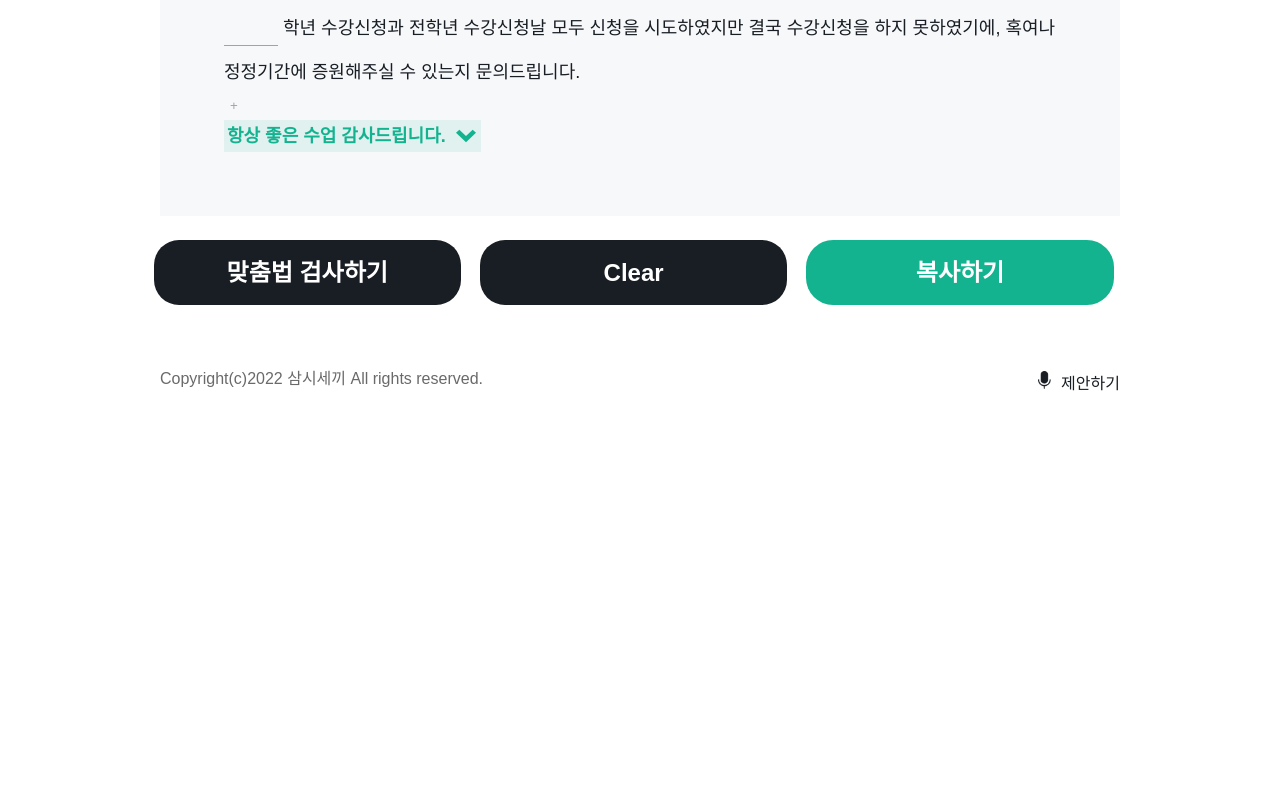
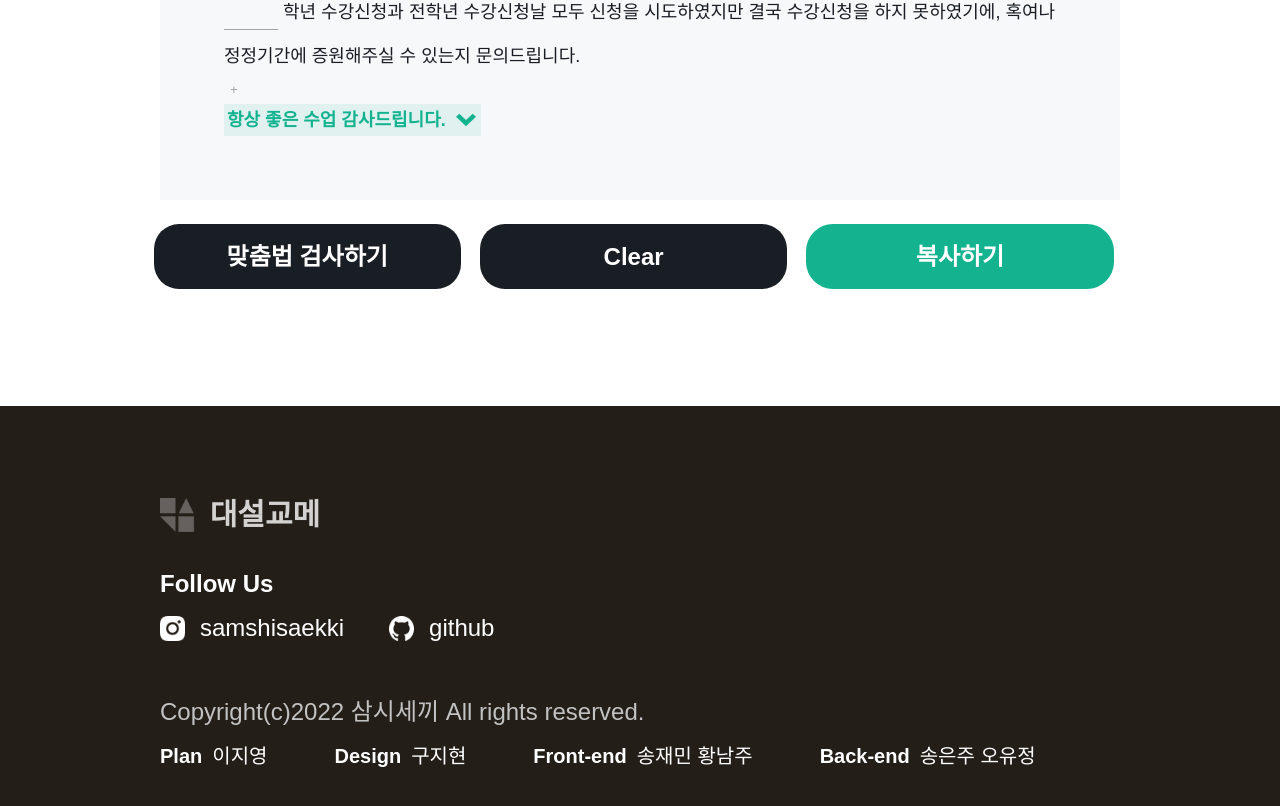
Before and after one commit to samshiSekki/DSGM_front, a React (Create React App) app: page /billnut in a window 1280 px wide. Shown: the part 1050-1856 px from the top of the page. Before the commit the page ends 1445 px from the top, so only its background shows below. Built offline with nearby package versions, Linux system fonts and the light colour scheme; no server answers; a web font is replaced by a local one.

Commit message:
dev : footer 디자인 변경

```diff
--- a/src/components/Footer.tsx
+++ b/src/components/Footer.tsx
@@ -8,8 +8,9 @@ import Github from '../components/asset/icon/icon-github.png';
 function Footer() {
 
   return (
-    <div>
+    <div style={{overflowX:'hidden'}}>
         {(isIPad13 || isBrowser)?
+        /*
         <div className='footerContainer'>
           {isIPad13
             ? <div className='ipadCopyRight'>Copyright(c)2022 삼시세끼 All rights reserved.</div>
@@ -18,6 +19,47 @@ function Footer() {
             <div className='proposalBtn'><MicIcon src='img/Mic.png'/><a target="_blank" href="https://www.instagram.com/samshisaekki/">제안하기</a></div>
         </div>
         : null
+        */
+          <FooterContainer>
+            <FooterContents>
+              <FooterLogoImg src="img/gray_logo.png"/>
+              <FooterTitle>대설교메</FooterTitle>
+
+              <FollowUs>
+                <span style={{fontSize: '24px', fontWeight: '700'}}>Follow Us</span>
+
+                <Links>
+                  <a target="_blank" href='https://www.instagram.com/samshisaekki/'>
+                    <img src='img/instagram_logo.png' style={{width: '25px', height: '25px', float:'left'}}/>
+                    <span style={{marginLeft: '15px', fontSize: '24px', fontWeight: '400', float:'left'}}>samshisaekki</span>
+                  </a>
+
+                  <a target="_blank" href='https://github.com/samshiSekki'>
+                    <img src='img/github_logo.png' style={{width: '25px', height: '25px', float:'left', marginLeft: '45px'}}/>
+                    <span style={{marginLeft: '15px', fontSize: '24px', fontWeight: '400'}}>github</span>
+                  </a>
+                </Links>
+                <Copyright>
+                  Copyright(c)2022 삼시세끼 All rights reserved.
+                </Copyright>
+                <div>
+                  <MembersPoistion>Plan</MembersPoistion>
+                  <MembersName>이지영</MembersName>
+
+                  <MembersPoistion style={{marginLeft: '67px'}}>Design</MembersPoistion>
+                  <MembersName>구지현</MembersName>
+
+                  <MembersPoistion style={{marginLeft: '67px'}}>Front-end</MembersPoistion>
+                  <MembersName>송재민 황남주</MembersName>
+
+
+                  <MembersPoistion style={{marginLeft: '67px'}}>Back-end</MembersPoistion>
+                  <MembersName>송은주 오유정</MembersName>
+                </div>
+              </FollowUs>
+            </FooterContents>
+          </FooterContainer>
+          :null
         }
 
         {(!isIPad13)&&(!isBrowser)?
@@ -70,24 +112,6 @@ function Footer() {
 }
 
 export default Footer;
-
-let HeartIcon : any = styled.img`
-  width: 16px;
-  height: auto;
-  margin-right: 10px;
-`;
-
-let MicIcon : any = styled.img`
-  width: 13px;
-  height: auto;
-  margin-right: 10px;
-`;
-
-
-let MobileVisitCountContainer : any = styled.div`
-  margin-bottom: 47px;
-  font-size: 11px;
-`;
 
 let MobileFooterContainer : any = styled.div`
   width: 100%;
@@ -156,3 +180,75 @@ line-height: 6px;
 color: #FFFFFF;
 margin-left: 4px;
 `;
+
+let FooterContainer : any = styled.div`
+  width: 100vw;
+  height: 484px;
+  background: #241E19;
+  margin-top: 117px;
+  display: flex;
+  `;
+
+let FooterContents : any = styled.div`
+  padding-left: 12.5vw;
+  padding-top: 92px;
+`;
+
+let FooterLogoImg : any = styled.img`
+  float: left;
+  width: 35.21px;
+  height: 34px;
+`;
+
+let FooterTitle : any = styled.div`
+  float: left;
+
+  height: 34px;
+  font-style: normal;
+font-weight: 800;
+font-size: 30px;
+line-height: 34px;
+color: #FFFFFF;
+opacity: 0.8;
+margin-left: 14.55px;
+`;
+
+let FollowUs : any = styled.div`
+  margin-top: 74px;
+  color: #FFFFFF;
+  text-align: left;
+`;
+
+let Links : any = styled.div`
+  margin-top: 20px;
+`;
+
+let Copyright : any = styled.div`
+font-style: normal;
+font-weight: 400;
+font-size: 24px;
+line-height: 27px;
+
+color: #C2C2C2;
+margin-top: 58px;
+margin-bottom: 20px;
+`;
+
+let MembersPoistion : any = styled.div`
+font-style: normal;
+font-weight: 700;
+font-size: 20px;
+line-height: 23px;
+color: #FFFFFF;
+float: left;
+`;
+
+let MembersName : any = styled.div`
+font-style: normal;
+font-weight: 400;
+font-size: 20px;
+line-height: 23px;
+color: #FFFFFF;
+float: left;
+margin-left: 10px;
+`;
--- a/src/components/Header.tsx
+++ b/src/components/Header.tsx
@@ -37,7 +37,7 @@ function Header(props: any) {
         <div className='title'>
           <img src="img/dsgm_title.png" className='dsgmTitleImg'/>
         </div>
-        <br/>
+
         <IndicatorWrapper>
         {props.currentMenu === 'default'?<CurrentIndicator0 src="img/Group 8.png"/>
           : props.currentMenu === 'billnut'?<CurrentIndicator1 src="img/Group 8.png"/>
--- a/src/css/main.css
+++ b/src/css/main.css
@@ -137,7 +137,6 @@ a:visited{
 .buttonContainer{
     margin-top: 24px;
     margin-left: 12vw;
-    margin-bottom: 66px;
     display: flex;
     justify-content: space-between;
     width : 75%;
--- a/src/pages/Billnut.tsx
+++ b/src/pages/Billnut.tsx
@@ -193,7 +193,7 @@ function Billnut(props: any) {
     copyInClipboard();
   }
   return (
-  <div>
+  <div style={{overflowX:'hidden'}}>
     <Header currentMenu = 'billnut'/>
 
     {(isIPad13 || isBrowser)?
--- a/src/pages/Grade.tsx
+++ b/src/pages/Grade.tsx
@@ -175,7 +175,7 @@ function Grade(props: any) {
     copyInClipboard();
   }
   return (
-  <div>
+  <div style={{overflowX:'hidden'}}>
     <Header currentMenu = 'grade'/>
 
     {(isIPad13 || isBrowser)?
--- a/src/pages/Others.tsx
+++ b/src/pages/Others.tsx
@@ -19,7 +19,7 @@ function Others(props: any) {
   let checkFinal: string = '';
 
   return (
-  <div>
+  <div style={{overflowX:'hidden'}}>
     <Header currentMenu = 'others'/>
 
     {(isIPad13 || isBrowser)?
--- a/src/pages/Recommend.tsx
+++ b/src/pages/Recommend.tsx
@@ -144,7 +144,7 @@ function Recommend(props: any) {
   }
 
   return (
-  <div>
+  <div style={{overflowX:'hidden'}}>
     <Header currentMenu = 'recommend'/>
 
     {(isIPad13 || isBrowser)?
```
Also changed, not shown: public/img/gray_logo.png (added).
